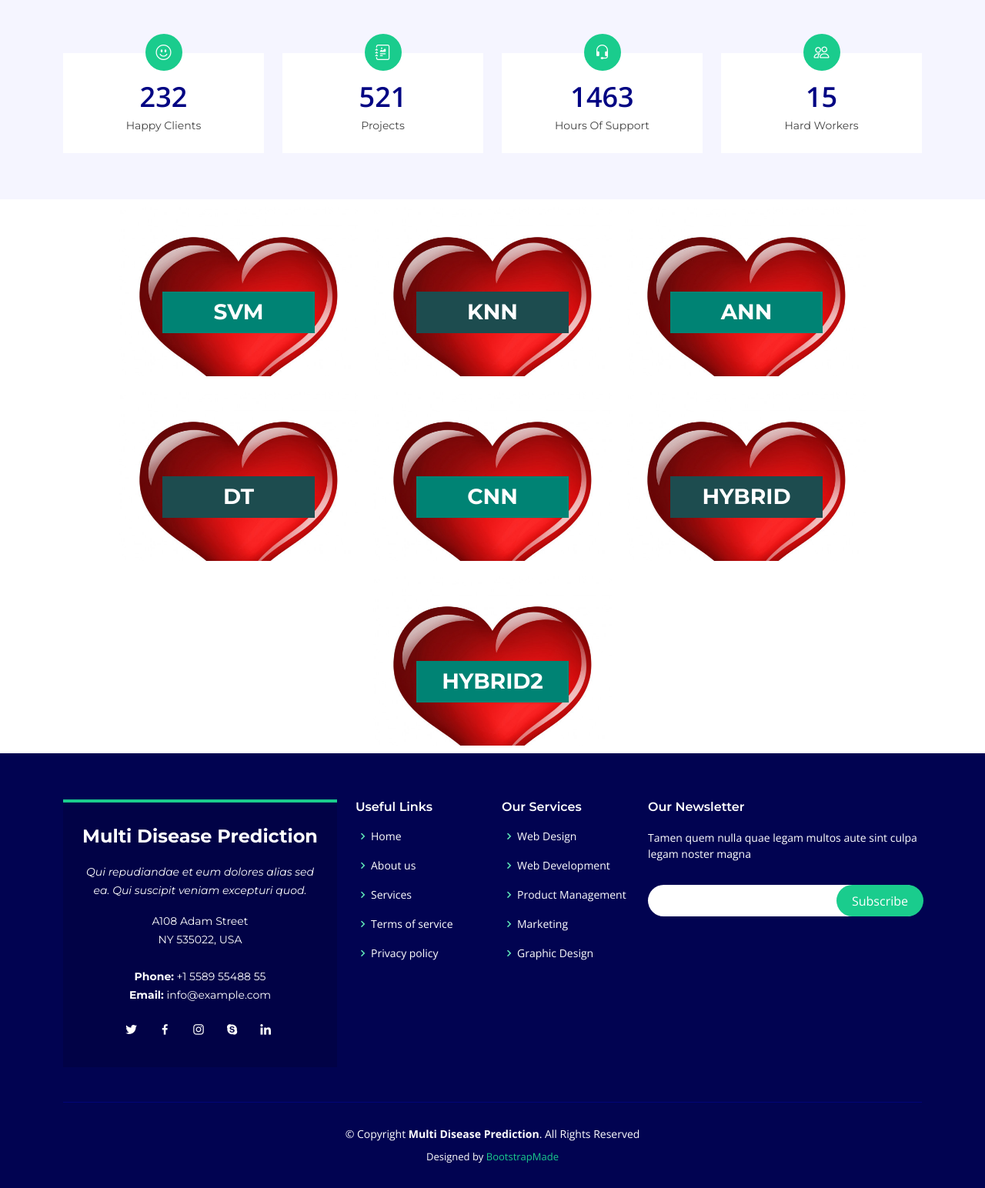
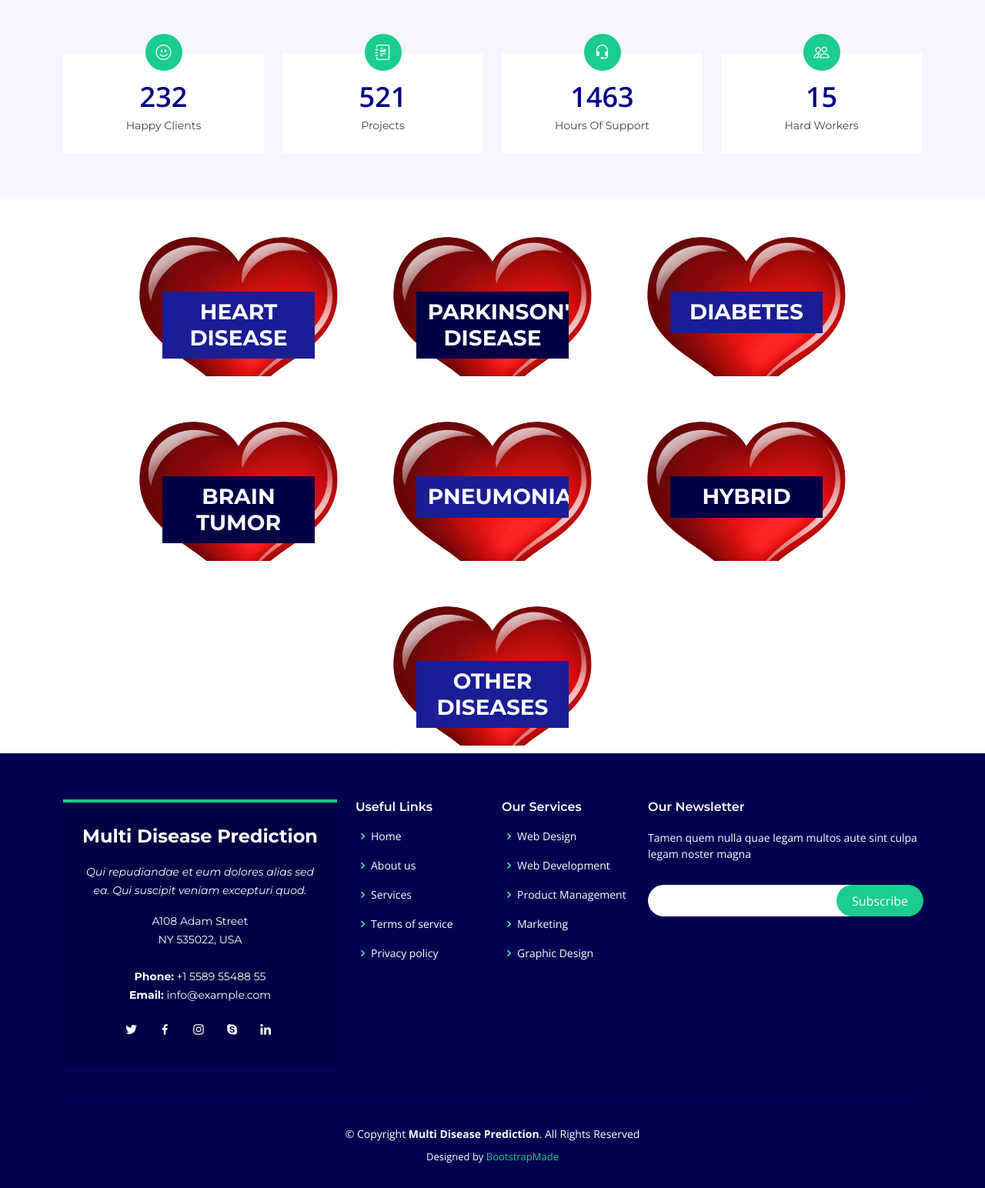
Before and after one commit to Hrushi11/32_Descent-Gradient, a Flask app: page / in a window 1280 px wide. Shown: the part 1921-3465 px from the top of the page at 77% size. Run offline with Flask 2, Linux system fonts and the light colour scheme; some libraries are stand-ins or nearby versions.

Commit message:
Some changes

```diff
--- a/static/assets/css/style.css
+++ b/static/assets/css/style.css
@@ -1814,17 +1814,10 @@ figure.snip1107 a {
   color: #ffffff;
 }
 figure.snip1107.blue {
-  background: #0a212f;
+  background: #1A1D94;
 }
 figure.snip1107.blue h3 {
-  background: #2980b9;
-}
-
-figure.snip1107.blue {
-  background: #0a453e;
-}
-figure.snip1107.blue h3 {
-  background: #008374;
+  background: #1A1D94;
 }
 
 figure.snip1107.red {
@@ -1848,10 +1841,10 @@ figure.snip1107.yellow h3 {
 }
 
 figure.snip1107.navy {
-  background: #000000;
+  background: #010246;
 }
 figure.snip1107.navy h3 {
-  background: #34495e;
+  background: #010246;
 }
 figure.snip1107:hover img,
 figure.snip1107.hover img {
@@ -1871,3 +1864,12 @@ figure.snip1107.hover figcaption h3 {
   -webkit-transform: translate3d(0%, -100%, 0);
   transform: translate3d(0%, -100%, 0);
 }
+
+.aligner {
+  display: flex;
+  justify-content: center;
+  align-items: center;
+  flex-flow: wrap;
+  margin: 0;
+  height: 300%;
+}
--- a/templates/index.html
+++ b/templates/index.html
@@ -291,8 +291,7 @@
     <!-- ======= Choose Diseases ======= -->
 
 
-    <div style="
-                      display: flex;
+    <div style="display: flex;
   justify-content: center;
   align-items: center;
   flex-flow: wrap;
@@ -302,16 +301,16 @@
         <figcaption>
           <div><span>{{predicted_class_SVM}}{{confidence_SVM}}</span></div>
           <div>
-                          <h3>SVM</h3>
+            <h3>Heart Disease</h3>
           </div><a href="/stats_SVM"></a>
         </figcaption>
       </figure>
 
-                    <figure class="snip1107 yellow"><img src="static/assets/img/choose/1.png" alt="sample12"/>
+      <figure class="snip1107 navy"><img src="static/assets/img/choose/1.png" alt="sample12"/>
         <figcaption>
           <div><span>{{predicted_class_KNN}}{{confidence_KNN}}</span></div>
           <div>
-                          <h3>KNN</h3>
+            <h3>Parkinson's Disease</h3>
           </div><a href="/stats_KNN"></a>
         </figcaption>
       </figure>
@@ -322,7 +321,7 @@
         <figcaption>
           <div><span>{{predicted_class_ANN}}{{confidence_ANN}}</span></div>
           <div>
-                          <h3>ANN</h3>
+            <h3>Diabetes</h3>
           </div><a href="/stats_ANN"></a>
         </figcaption>
       </figure>
@@ -331,11 +330,11 @@
 
 
 
-                    <figure class="snip1107 yellow"><img src="static/assets/img/choose/1.png" alt="sample12"/>
+      <figure class="snip1107 navy"><img src="static/assets/img/choose/1.png" alt="sample12"/>
         <figcaption>
           <div><span>{{predicted_class_DT}}{{confidence_DT}}</span></div>
           <div>
-                          <h3>DT</h3>
+            <h3>Brain Tumor</h3>
           </div><a href="/stats_DT"></a>
         </figcaption>
       </figure>
@@ -345,12 +344,12 @@
         <figcaption>
           <div><span>{{predicted_class_CNN}}{{confidence_CNN}}</span></div>
           <div>
-                          <h3>CNN</h3>
+            <h3>Pneumonia</h3>
           </div><a href="/stats_CNN"></a>
         </figcaption>
       </figure>
 
-                    <figure class="snip1107 yellow"><img src="static/assets/img/choose/1.png" alt="sampl31"/>
+      <figure class="snip1107 navy"><img src="static/assets/img/choose/1.png" alt="sampl31"/>
         <figcaption>
           <div><span>{{predicted_class_Hybrid}}{{confidence_Hybrid}}</span></div>
           <div>
@@ -363,12 +362,10 @@
         <figcaption>
           <div><span>{{predicted_class_Hybrid2}}{{confidence_Hybrid2}}</span></div>
           <div>
-                          <h3>Hybrid2</h3>
+            <h3>Other Diseases</h3>
           </div><a href="/stats_Hybrid2"></a>
         </figcaption>
       </figure>
-
-
 
 
           <script>
@@ -380,7 +377,7 @@
         </script>
       </div>
 
-
+    <!-- End Choose -->
 
 
   <!-- ======= Footer ======= -->
```
Lines whose indentation alone changed are shown as unchanged.
